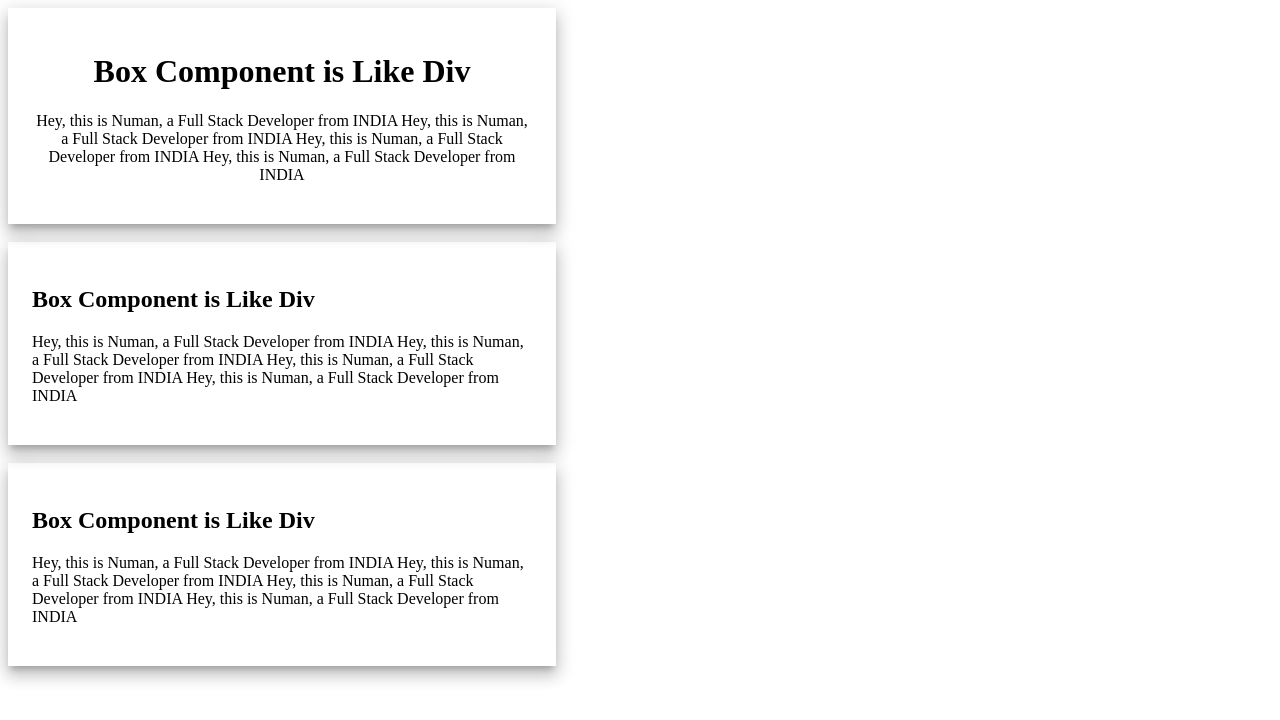
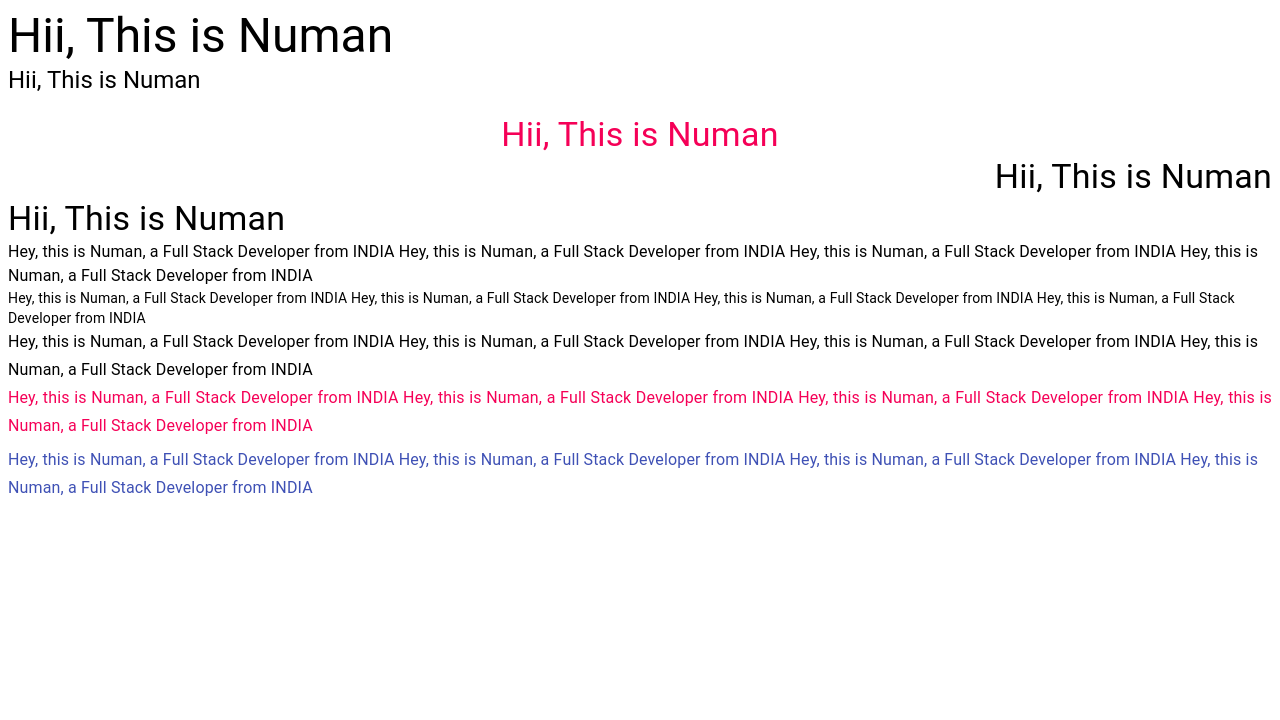
Before and after one commit to num-js/learning-material_ui-react, a React (Create React App) app: page / in a window 1280 px wide. Shown: the top 720 px of the page. Built offline with nearby package versions, Linux system fonts and the light colour scheme.

Commit message:
Typography

```diff
--- a/src/App.js
+++ b/src/App.js
@@ -1,10 +1,14 @@
 import React from "react";
 import BoxComponent from "./Components/BasicComponents/BoxComponent";
+import ContainerComponent from "./Components/BasicComponents/ContainerComponent";
+import TypographyComponent from "./Components/BasicComponents/TypographyComponent";
 
 const App = () => {
     return (
         <>
-            <BoxComponent />
+            {/* <BoxComponent /> */}
+            {/* <ContainerComponent /> */}
+            <TypographyComponent />
         </>
     );
 };
--- /dev/null
+++ b/src/Components/BasicComponents/TypographyComponent.js
@@ -0,0 +1,65 @@
+import { Typography } from '@material-ui/core';
+
+const TypographyComponent = () => {
+    return (
+        <>
+            <Typography variant="h3">Hii, This is Numan</Typography>
+            <Typography variant="h5">Hii, This is Numan</Typography>
+
+            <br />
+
+            <Typography variant="h4" align="center" color="secondary">
+                Hii, This is Numan
+            </Typography>
+
+            <Typography variant="h4" align="right">
+                Hii, This is Numan
+            </Typography>
+
+            <Typography variant="h4" display="inline">
+                Hii, This is Numan
+            </Typography>
+
+
+            <Typography variant="body1">
+                Hey, this is Numan, a Full Stack Developer from INDIA
+                Hey, this is Numan, a Full Stack Developer from INDIA
+                Hey, this is Numan, a Full Stack Developer from INDIA
+                Hey, this is Numan, a Full Stack Developer from INDIA
+            </Typography>
+
+            <Typography variant="body2">
+                Hey, this is Numan, a Full Stack Developer from INDIA
+                Hey, this is Numan, a Full Stack Developer from INDIA
+                Hey, this is Numan, a Full Stack Developer from INDIA
+                Hey, this is Numan, a Full Stack Developer from INDIA
+            </Typography>
+
+            <Typography variant="subtitle1">
+                Hey, this is Numan, a Full Stack Developer from INDIA
+                Hey, this is Numan, a Full Stack Developer from INDIA
+                Hey, this is Numan, a Full Stack Developer from INDIA
+                Hey, this is Numan, a Full Stack Developer from INDIA
+            </Typography>
+
+            <Typography variant="subtitle1" align="justify" color="secondary"
+                gutterBottom
+            >
+                Hey, this is Numan, a Full Stack Developer from INDIA
+                Hey, this is Numan, a Full Stack Developer from INDIA
+                Hey, this is Numan, a Full Stack Developer from INDIA
+                Hey, this is Numan, a Full Stack Developer from INDIA
+            </Typography>
+
+            <Typography variant="subtitle1" color="primary" paragraph>
+                Hey, this is Numan, a Full Stack Developer from INDIA
+                Hey, this is Numan, a Full Stack Developer from INDIA
+                Hey, this is Numan, a Full Stack Developer from INDIA
+                Hey, this is Numan, a Full Stack Developer from INDIA
+            </Typography>
+
+        </>
+    );
+}
+
+export default TypographyComponent;
```
